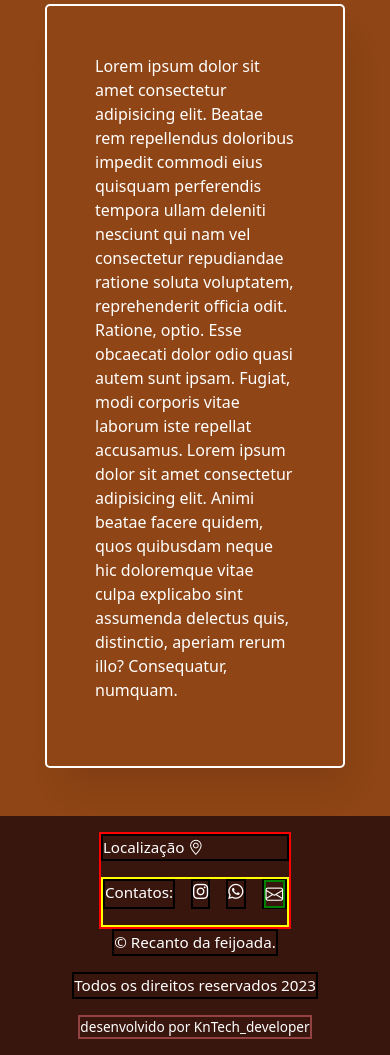
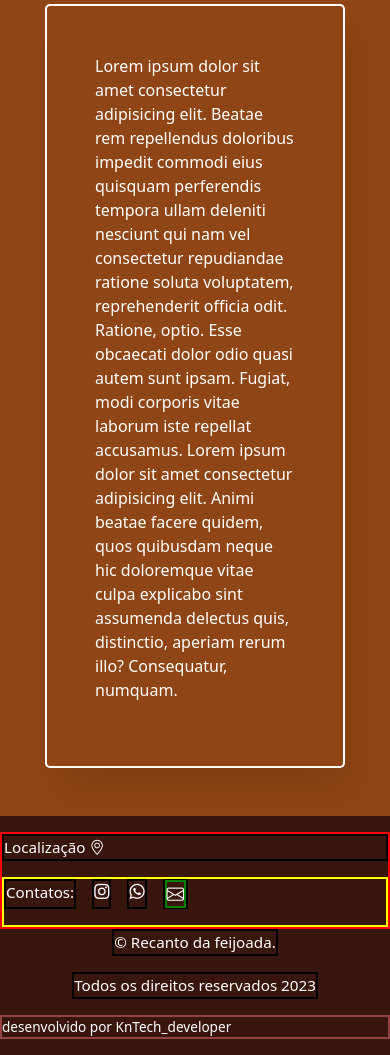
Before and after one commit to NiltonCsantos/recantodafeijoada, a website: page index.html in a window 390 px wide. Shown: the part 10181-11236 px from the top of the page. Drawn offline with nearby package versions, Linux system fonts and the light colour scheme.

Commit message:
Atualização

```diff
--- a/css/style.css
+++ b/css/style.css
@@ -315,12 +315,14 @@ a:hover {
   .container-fluid aside #kn {
     font-size: 0.85rem;
     border: 2px solid rgb(148, 65, 65);
+    Width:100%;
   }
 }
 .container-fluid aside footer {
   display: flex;
   justify-content: space-between;
   gap: 5rem;
+  Width:100%;
 }
 @media (max-width: 400px) {
   .container-fluid aside footer {
@@ -335,9 +337,11 @@ a:hover {
   flex-wrap: wrap;
   gap: 1rem;
   border: 2px solid yellow;
+  Width:100%;
 }
 .container-fluid aside footer .social-network #contact-email {
   font-size: 1.3rem;
+   Width:100%;
 }
 @media (max-width: 400px) {
   .container-fluid aside footer .social-network #contact-email {
```
